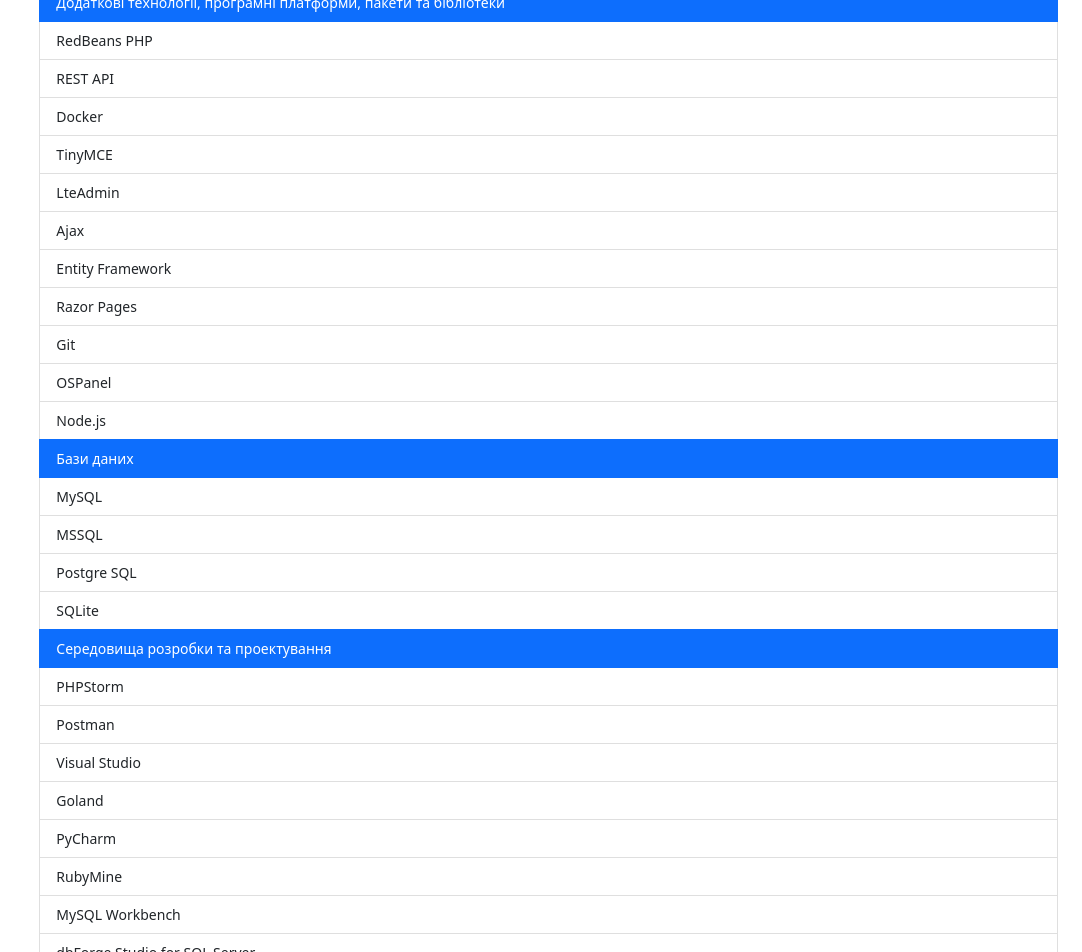
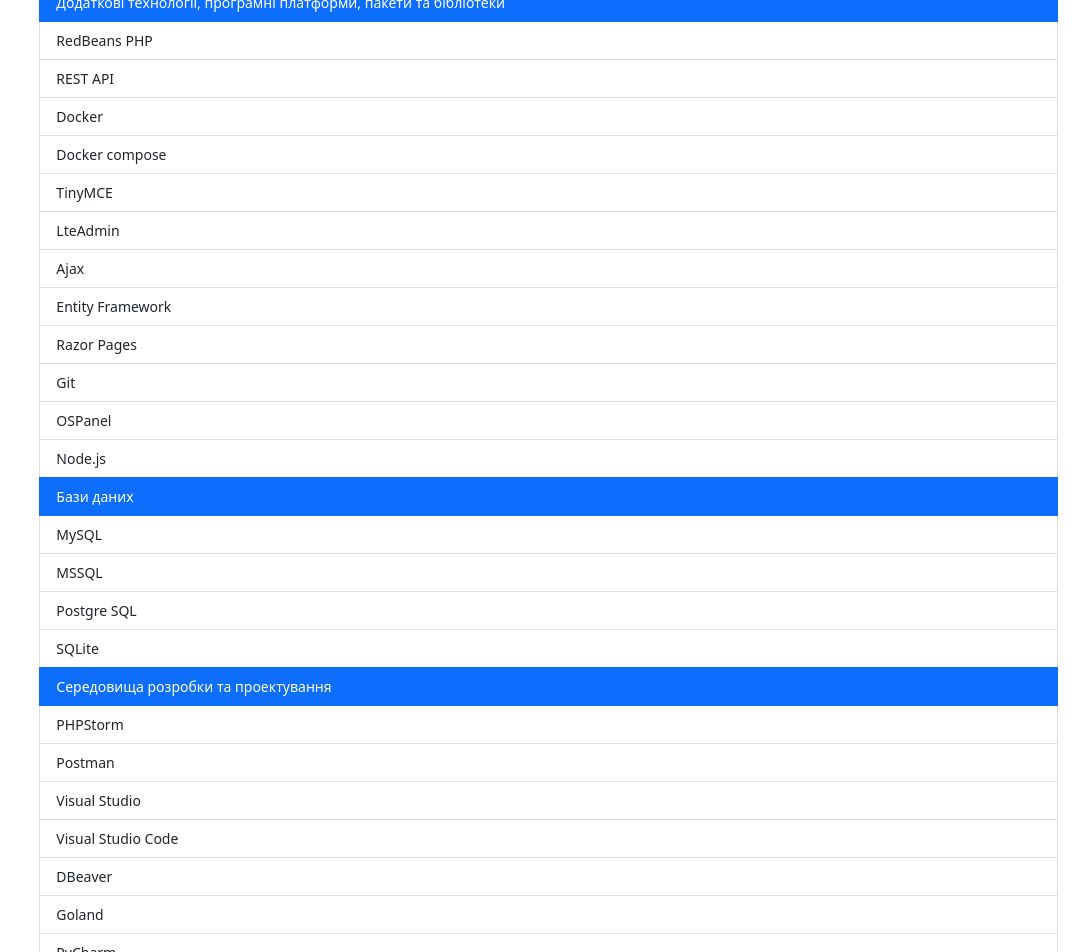
Before and after one commit to Yurij2015/yurij2015.github.io, a Vue app: page /technologies in a window 1280 px wide. Shown: the part 840-1792 px from the top of the page, without its empty margins (198-1280 px from the left). Built offline with nearby package versions, Linux system fonts and the light colour scheme.

Commit message:
add ides

```diff
--- a/src/pages/Technologies.vue
+++ b/src/pages/Technologies.vue
@@ -35,6 +35,7 @@
         <button type="button" class="list-group-item list-group-item-action">RedBeans PHP</button>
         <button type="button" class="list-group-item list-group-item-action">REST API</button>
         <button type="button" class="list-group-item list-group-item-action">Docker</button>
+        <button type="button" class="list-group-item list-group-item-action">Docker compose</button>
         <button type="button" class="list-group-item list-group-item-action">TinyMCE</button>
         <button type="button" class="list-group-item list-group-item-action">LteAdmin</button>
         <button type="button" class="list-group-item list-group-item-action">Ajax</button>
@@ -56,6 +57,8 @@
         <button type="button" class="list-group-item list-group-item-action">PHPStorm</button>
         <button type="button" class="list-group-item list-group-item-action">Postman</button>
         <button type="button" class="list-group-item list-group-item-action">Visual Studio</button>
+        <button type="button" class="list-group-item list-group-item-action">Visual Studio Code</button>
+        <button type="button" class="list-group-item list-group-item-action">DBeaver</button>
         <button type="button" class="list-group-item list-group-item-action">Goland</button>
         <button type="button" class="list-group-item list-group-item-action">PyCharm</button>
         <button type="button" class="list-group-item list-group-item-action">RubyMine</button>
```
